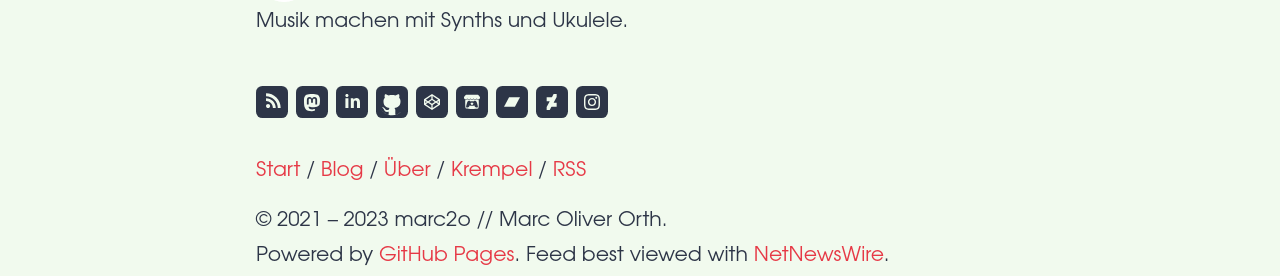
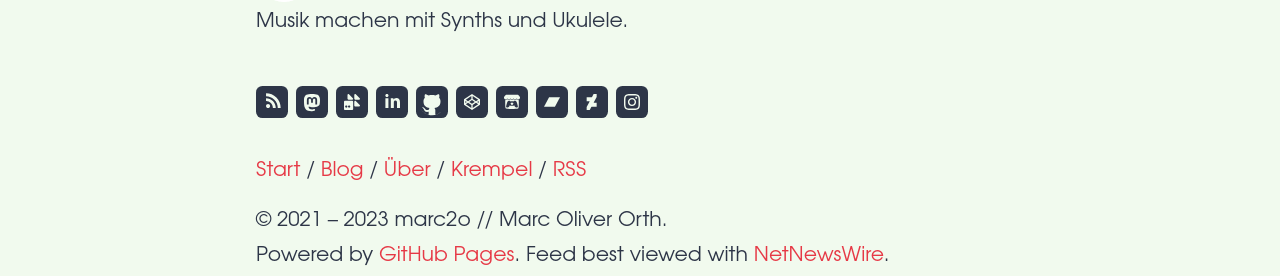
Before and after one commit to marc2o/marc2o.github.io, a Jekyll site: the page built from about.md, in a window 1280 px wide. Shown: the part 1858-2134 px from the top of the page. Built offline with Jekyll 4.4.1, drawn with Linux system fonts in a browser that asks for light colours.

Commit message:
Update follow.html

```diff
--- a/_includes/follow.html
+++ b/_includes/follow.html
@@ -15,7 +15,7 @@
         </g>
       </svg>
     </a>
-  </li><!--<li>
+  </li><li>
     <a href="https://firefish.social/@marc2o" title="Firefish" rel="me" target="_blank">
       <svg width="100%" height="100%" viewBox="0 0 48 48" version="1.1" xmlns:xlink="http://www.w3.org/1999/xlink" xmlns="http://www.w3.org/2000/svg">
         <g id="Firefish" clip-path="url(#clip_1)" fill="#FFFFFF" >
@@ -24,7 +24,7 @@
         </g>
       </svg>
     </a>
-  </li><li>
+  </li><!--<li>
     <a href="https://post.news/@/marc2o" title="Post News" rel="me" target="_blank">
       <svg width="100%" height="100%" viewBox="0 0 48 48" version="1.1" xmlns:xlink="http://www.w3.org/1999/xlink" xmlns="http://www.w3.org/2000/svg">
         <g fill="#FFFFFF" fill-rule="evenodd">
```
